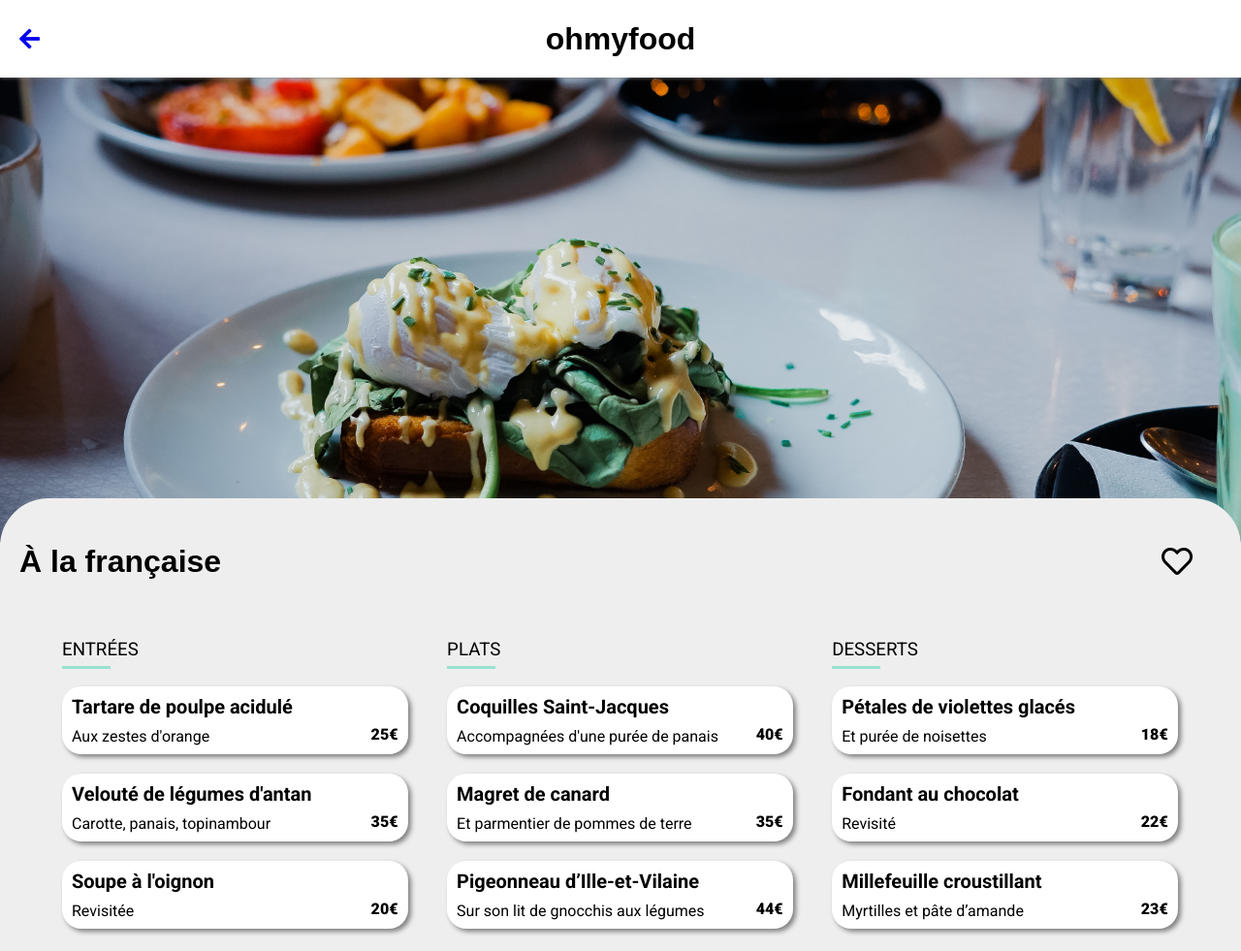
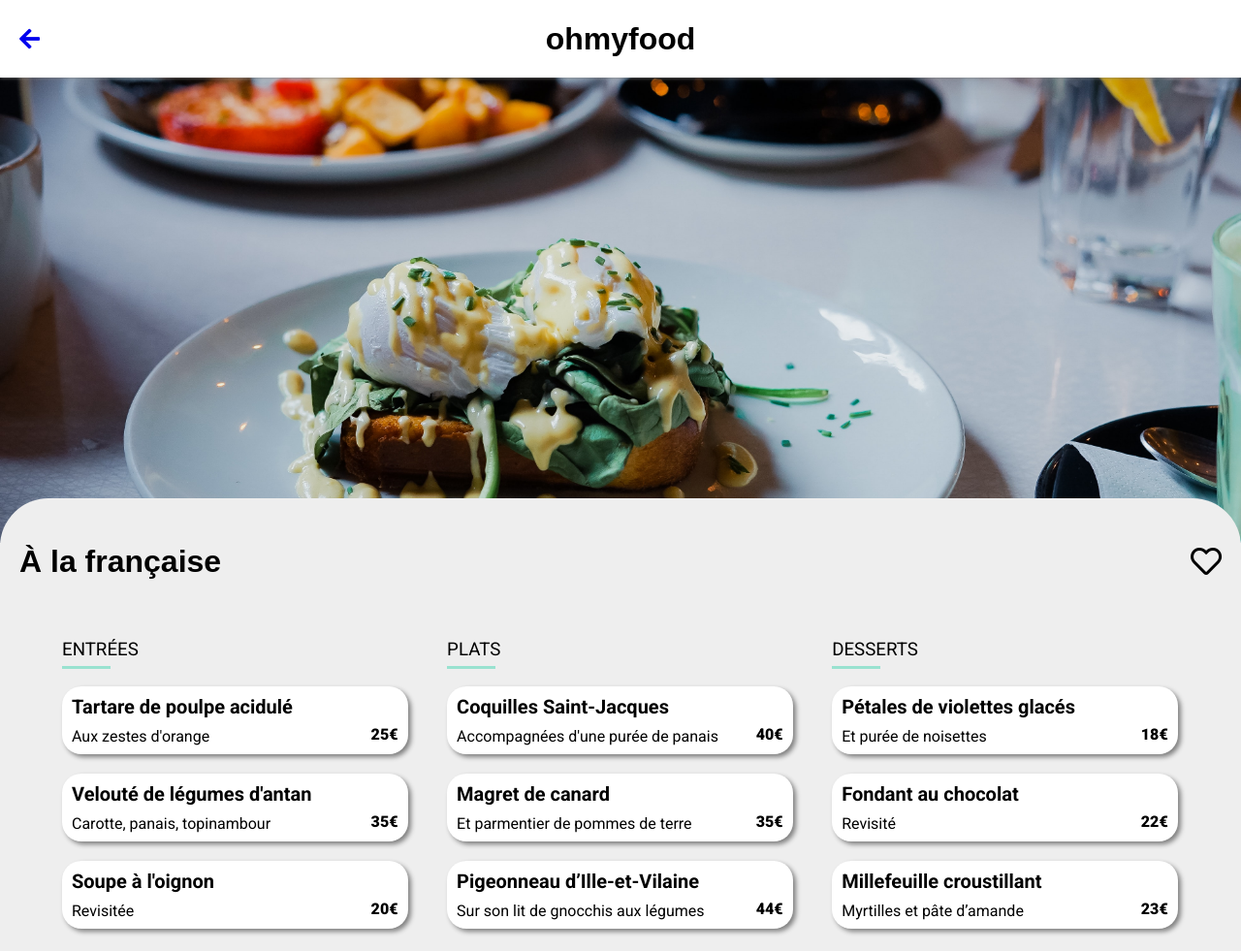
Before and after one commit to LoicAnael/LoicAnael_3_02012022, a website: page a-la-francaise.html in a window 1280 px wide. Shown: the top 981 px of the page at 97% size. Drawn offline with Linux system fonts and the light colour scheme; a web font is replaced by a local one.

Commit message:
menu heart sizing

```diff
--- a/sass/layout/menus_title_grid.scss
+++ b/sass/layout/menus_title_grid.scss
@@ -25,7 +25,7 @@
       i.far, i.fas{
         position: absolute;
         font-size: xx-large;
-        right: 50px;
+        right: 20px;
       }
       i.fas , .linear-gradient{
         opacity: 0;
```
Also changed, not shown: style.css.
